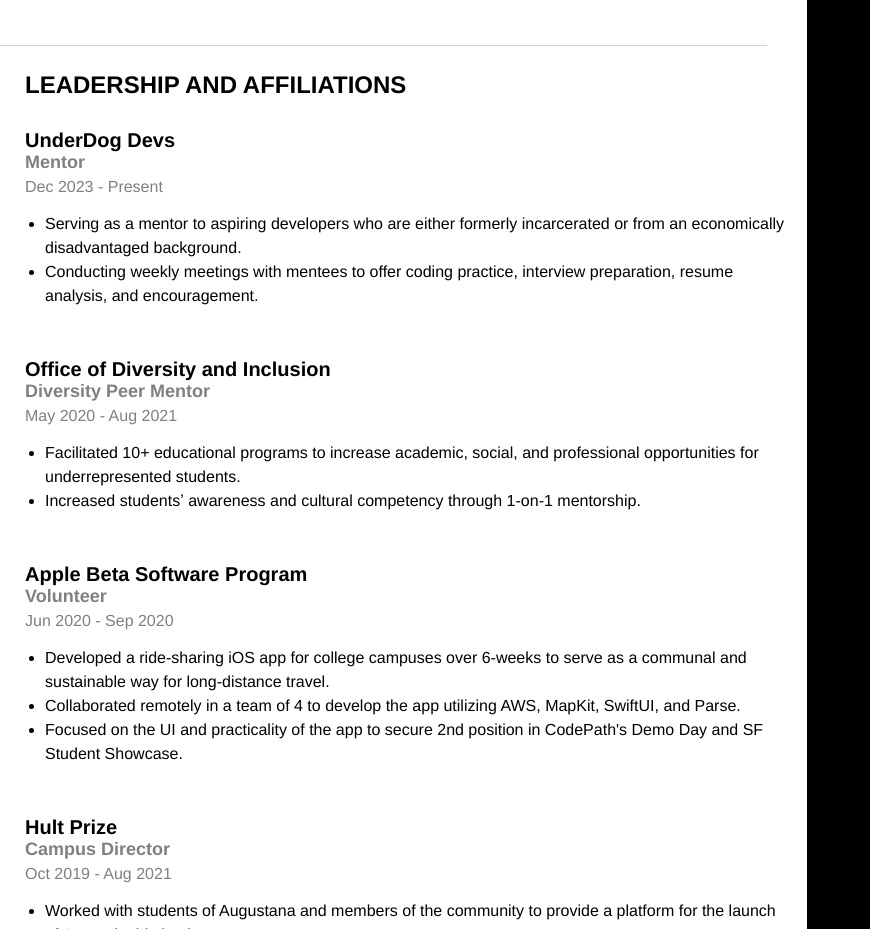
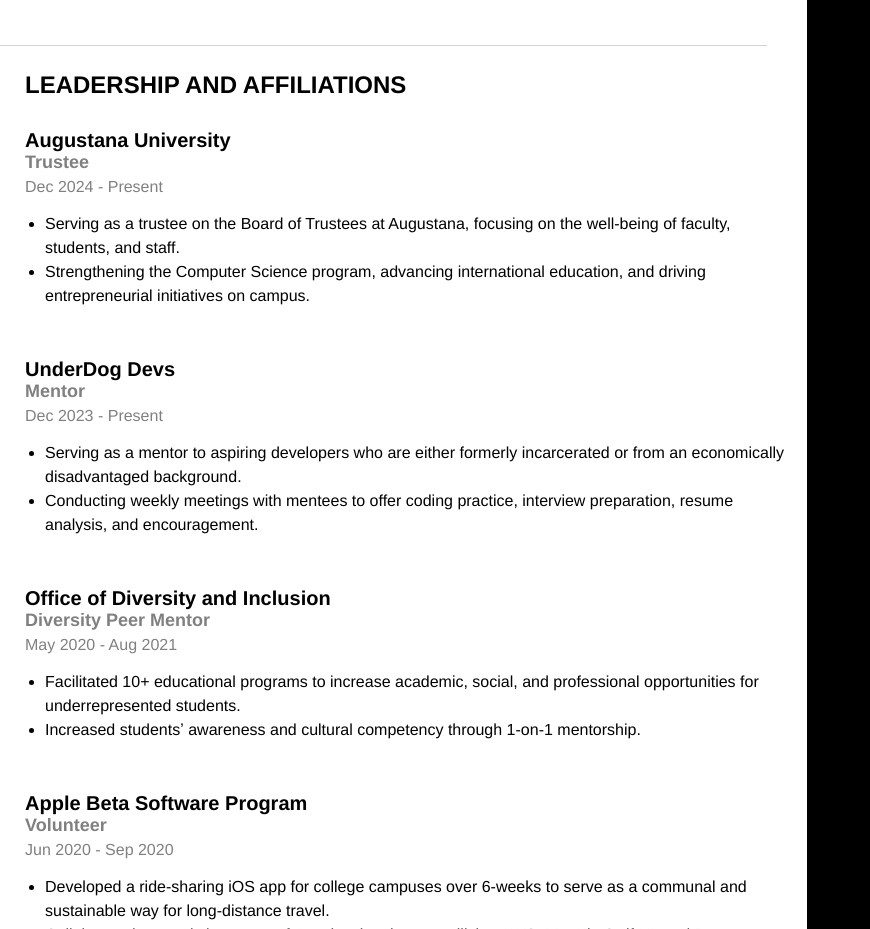
Before and after one commit to tahaafzal5/personal-website-2.0, a React (Create React App) app: page /#/resume in a window 1280 px wide. Shown: the part 2960-3889 px from the top of the page, without its empty margins (0-870 px from the left). Built offline with nearby package versions, Linux system fonts and the light colour scheme.

Commit message:
Update leadership and affliations on resume for BoT

```diff
--- a/src/Components/LeadershipAndAffiliations/LeadershipAndAffiliations.js
+++ b/src/Components/LeadershipAndAffiliations/LeadershipAndAffiliations.js
@@ -5,6 +5,16 @@
     return (
         <section className="leadership-and-affiliations">
             <h1 className="heading">LEADERSHIP AND AFFILIATIONS</h1>
+
+            <LeadershipOrAffiliation
+                organization="Augustana University"
+                role="Trustee"
+                date="Dec 2024 - Present"
+                description={[
+                    "Serving as a trustee on the Board of Trustees at Augustana, focusing on the well-being of faculty, students, and staff.",
+                    "Strengthening the Computer Science program, advancing international education, and driving entrepreneurial initiatives on campus."
+                ]}
+            />
 
             <LeadershipOrAffiliation
                 organization="UnderDog Devs"
```
